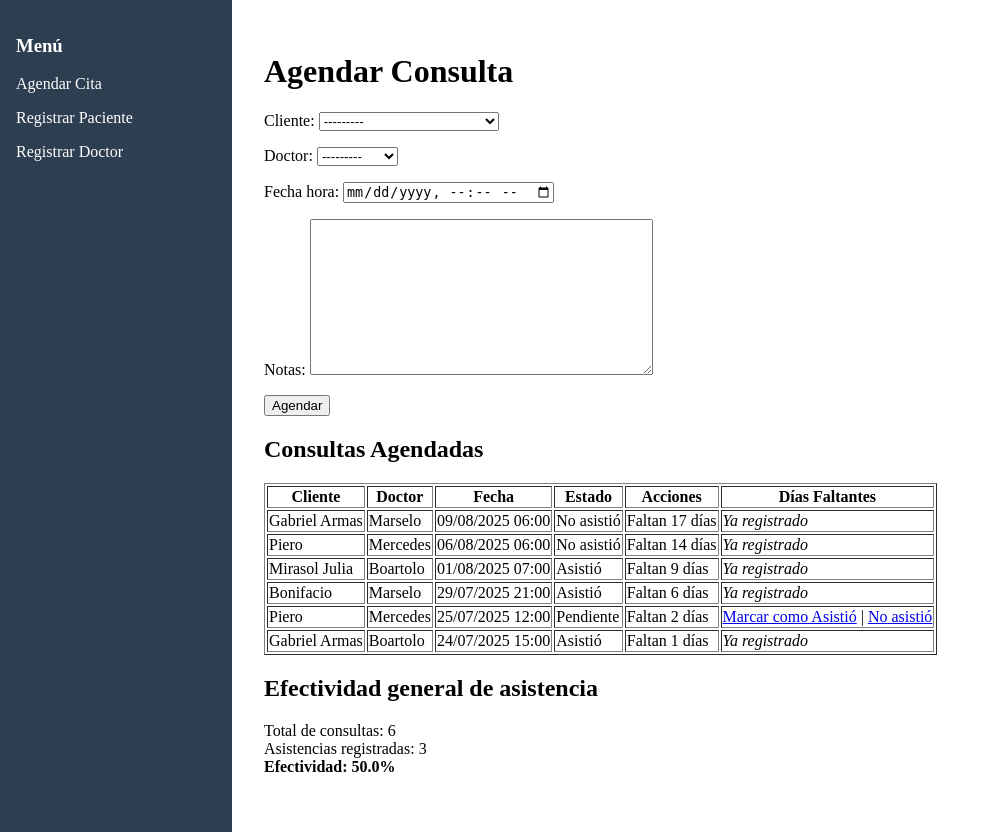
After one commit to Clafer03/sistema_personal, a Django app: page /clinica/agendar_consulta/ in a window 1280 px wide. The commit adds this page. Shown: the whole page, without its empty margins (0-984 px from the left). Run offline with Django 5.2, Linux system fonts and the light colour scheme; data comes from the database, SQL or seed files in the repository; both versions use the stored data as it was after the commit.

Commit message:
Vistas separadas

```diff
--- a/clinica/apps.py
+++ b/clinica/apps.py
@@ -1,5 +1,4 @@
 from django.apps import AppConfig
-
 
 class ClinicaConfig(AppConfig):
     default_auto_field = 'django.db.models.BigAutoField'
--- a/clinica/models.py
+++ b/clinica/models.py
@@ -2,6 +2,7 @@
 
 from django.db import models
 from django.core.exceptions import ValidationError
+from django.utils import timezone
 
 class Doctor(models.Model):
     nombre = models.CharField(max_length=100)
@@ -42,3 +43,6 @@ class Consulta(models.Model):
 
         if conflicto:
             raise ValidationError("El doctor ya tiene una consulta agendada en ese horario.")
+
+    def dias_faltantes(self):
+        return (self.fecha_hora.date() - timezone.now().date()).days
--- a/clinica/templates/clinica/agendar_consulta.html
+++ b/clinica/templates/clinica/agendar_consulta.html
@@ -1,28 +1,14 @@
-<!-- agendar_consulta.html -->
-<h3>Registrar Doctor</h3>
-<form method="post">
-    {% csrf_token %}
-    {{ doctor_form.as_p }}
-    <button type="submit" name="submit_doctor">Registrar Doctor</button>
-</form>
+{% extends 'clinica/base.html' %}
 
-<hr>
-<h3>Registrar Cliente</h3>
-<form method="post">
-    {% csrf_token %}
-    {{ cliente_form.as_p }}
-    <button type="submit" name="submit_cliente">Registrar Cliente</button>
-</form>
-<hr>
-
-<h2>Agendar Consulta</h2>
+{% block content %}
+<h1>Agendar Consulta</h1>
 <form method="post">
     {% csrf_token %}
     {{ consulta_form.as_p }}
     <button type="submit" name="submit_consulta">Agendar</button>
 </form>
 
-<h3>Consultas Agendadas</h3>
+<h2>Consultas Agendadas</h2>
 <table border="1">
     <tr>
         <th>Cliente</th>
@@ -30,6 +16,7 @@
         <th>Fecha</th>
         <th>Estado</th>
         <th>Acciones</th>
+        <th>Días Faltantes</th>
     </tr>
     {% for consulta in consultas %}
     <tr>
@@ -37,6 +24,13 @@
         <td>{{ consulta.doctor.nombre }}</td>
         <td>{{ consulta.fecha_hora|date:"d/m/Y H:i" }}</td>
         <td>{{ consulta.get_estado_asistencia_display }}</td>
+        <td>
+            {% if consulta.dias_faltantes < 0 %}
+                Vencida ({{ consulta.dias_faltantes }} días)
+            {% else %}
+                Faltan {{ consulta.dias_faltantes }} días
+            {% endif %}
+        </td>
         <td>
             {% if consulta.estado_asistencia == 'pendiente' %}
                 <a href="{% url 'actualizar_asistencia' consulta.id 'asistio' %}">Marcar como Asistió</a> |
@@ -53,10 +47,10 @@
     {% endfor %}
 </table>
 
-<hr>
-<h4>Efectividad general de asistencia</h4>
+<h2>Efectividad general de asistencia</h2>
 <p>
     Total de consultas: {{ total_consultas }} <br>
     Asistencias registradas: {{ asistidas }} <br>
     <strong>Efectividad: {{ efectividad }}%</strong>
 </p>
+{% endblock %}
--- /dev/null
+++ b/clinica/templates/clinica/base.html
@@ -0,0 +1,38 @@
+<!DOCTYPE html>
+<html lang="es">
+<head>
+  <meta charset="UTF-8">
+  <title>Clínica</title>
+  <style>
+    body { margin: 0; display: flex; }
+    nav {
+      width: 200px;
+      background-color: #2c3e50;
+      height: 100vh;
+      padding: 1rem;
+      color: white;
+    }
+    nav a {
+      display: block;
+      color: white;
+      text-decoration: none;
+      margin: 1rem 0;
+    }
+    .content {
+      padding: 2rem;
+      flex-grow: 1;
+    }
+  </style>
+</head>
+<body>
+  <nav>
+    <h3>Menú</h3>
+    <a href="{% url 'agendar_consulta' %}">Agendar Cita</a>
+    <a href="{% url 'registrar_cliente' %}">Registrar Paciente</a>
+    <a href="{% url 'registrar_doctor' %}">Registrar Doctor</a>
+  </nav>
+  <div class="content">
+    {% block content %}{% endblock %}
+  </div>
+</body>
+</html>
--- a/clinica/urls.py
+++ b/clinica/urls.py
@@ -4,6 +4,8 @@ from django.urls import path
 from . import views
 
 urlpatterns = [
-    path('agendar/', views.agendar_consulta, name='agendar_consulta'),
+    path('agendar_consulta/', views.agendar_consulta, name='agendar_consulta'),
+    path('registrar_cliente/', views.registrar_cliente, name='registrar_cliente'),
+    path('registrar_doctor/', views.registrar_doctor, name='registrar_doctor'),
     path('consulta/<int:consulta_id>/estado/<str:nuevo_estado>/', views.actualizar_asistencia, name='actualizar_asistencia'),
 ]
--- a/clinica/views.py
+++ b/clinica/views.py
@@ -4,59 +4,58 @@ from django.shortcuts import get_object_or_404
 from .forms import ConsultaForm, ClienteForm, DoctorForm
 from .models import Consulta
 
+# AGENDAR CONSULTA
+# Esta vista maneja el agendamiento de consultas, mostrando un formulario para registrar una nueva
 def agendar_consulta(request):
-    consulta_form = ConsultaForm()
-    cliente_form = ClienteForm()
-    doctor_form = DoctorForm()
-
+    form = ConsultaForm()
     if request.method == 'POST':
-        if 'submit_consulta' in request.POST:
-            consulta_form = ConsultaForm(request.POST)
-            if consulta_form.is_valid():
-                try:
-                    consulta = consulta_form.save(commit=False)
-                    consulta.clean()
-                    consulta.save()
-                    messages.success(request, 'Consulta agendada correctamente.')
-                    return redirect('agendar_consulta')
-                except Exception as e:
-                    messages.error(request, str(e))
-            else:
-                messages.error(request, 'Formulario de consulta inválido.')
-
-        elif 'submit_cliente' in request.POST:
-            cliente_form = ClienteForm(request.POST)
-            if cliente_form.is_valid():
-                cliente_form.save()
-                messages.success(request, 'Cliente registrado correctamente.')
+        form = ConsultaForm(request.POST)
+        if form.is_valid():
+            try:
+                consulta = form.save(commit=False)
+                consulta.clean()
+                consulta.save()
+                messages.success(request, 'Consulta agendada correctamente.')
                 return redirect('agendar_consulta')
-
-        elif 'submit_doctor' in request.POST:
-            doctor_form = DoctorForm(request.POST)
-            if doctor_form.is_valid():
-                doctor_form.save()
-                messages.success(request, 'Doctor registrado correctamente.')
-                return redirect('agendar_consulta')
-
+            except Exception as e:
+                messages.error(request, str(e))
     consultas = Consulta.objects.select_related('cliente', 'doctor').order_by('-fecha_hora')
-
     total_consultas = consultas.count()
     asistidas = consultas.filter(estado_asistencia='asistio').count()
-
-    efectividad = 0
-    if total_consultas > 0:
-        efectividad = round((asistidas / total_consultas) * 100, 2)
+    efectividad = round((asistidas / total_consultas) * 100, 2) if total_consultas > 0 else 0
 
     return render(request, 'clinica/agendar_consulta.html', {
-        'consulta_form': consulta_form,
-        'cliente_form': cliente_form,
-        'doctor_form': doctor_form,
+        'consulta_form': form,
         'consultas': consultas,
+        'efectividad': efectividad,
         'asistidas': asistidas,
-        'efectividad': efectividad,
-        'total_consultas': total_consultas
+        'total_consultas': total_consultas,
     })
 
+# REGISTRAR CLIENTE Y DOCTOR
+# Estas vistas manejan el registro de nuevos clientes y doctores, mostrando formularios para cada uno
+def registrar_cliente(request):
+    form = ClienteForm()
+    if request.method == 'POST':
+        form = ClienteForm(request.POST)
+        if form.is_valid():
+            form.save()
+            messages.success(request, 'Cliente registrado correctamente.')
+            return redirect('registrar_cliente')
+    return render(request, 'clinica/registrar_clientes.html', {'cliente_form': form})
+
+def registrar_doctor(request):
+    form = DoctorForm()
+    if request.method == 'POST':
+        form = DoctorForm(request.POST)
+        if form.is_valid():
+            form.save()
+            messages.success(request, 'Doctor registrado correctamente.')
+            return redirect('registrar_doctor')
+    return render(request, 'clinica/registrar_doctor.html', {'doctor_form': form})
+
+# ACTUALIZAR ASISTENCIA
+# Esta vista maneja la actualización del estado de asistencia de una consulta específica
 def actualizar_asistencia(request, consulta_id, nuevo_estado):
     consulta = get_object_or_404(Consulta, id=consulta_id)
 
```
Also changed, not shown: clinica/templates/clinica/registrar_clientes.html (added, +10 -0 lines), clinica/templates/clinica/registrar_doctor.html (added, +10 -0 lines), db.sqlite3, 1 other file.
